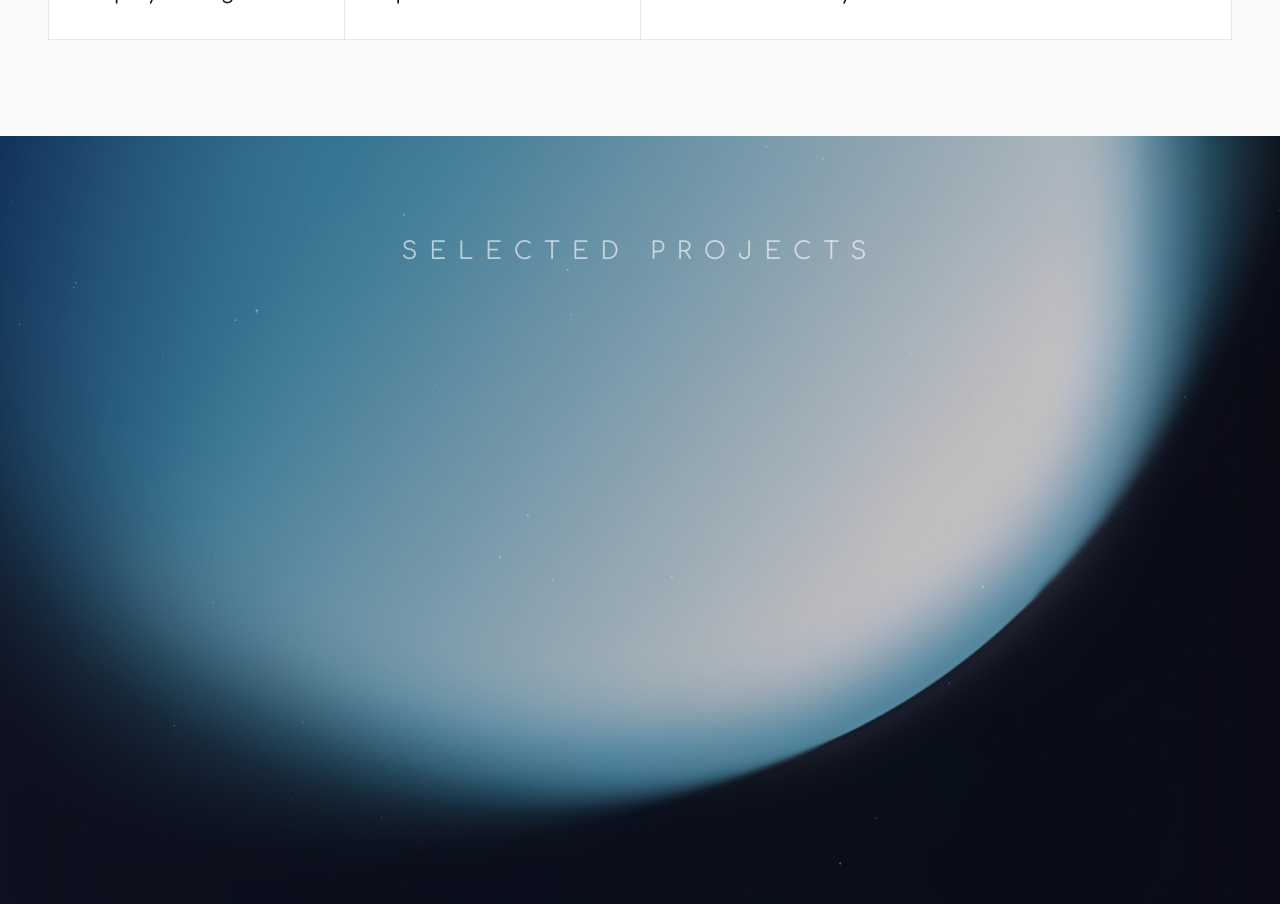
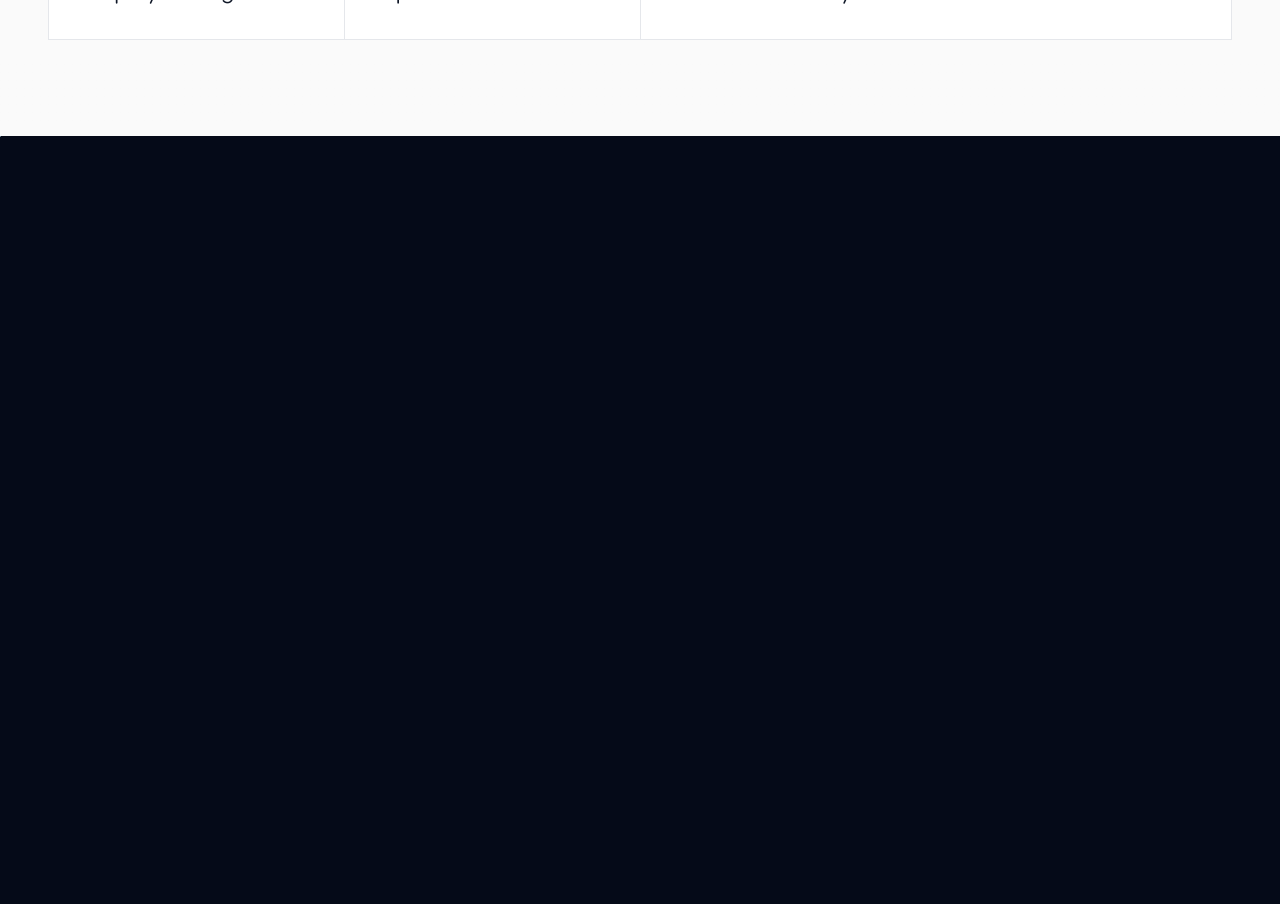
Before and after one commit to Fafarojas/Walame, a Next.js app: page / in a window 1280 px wide. Shown: the part 2160-3064 px from the top of the page. Built offline with nearby package versions, Linux system fonts and the light colour scheme.

Commit message:
bug project setion mobile

```diff
--- a/src/components/ProjectsSection.tsx
+++ b/src/components/ProjectsSection.tsx
@@ -263,7 +263,7 @@ export function ProjectsSection() {
     }, []);
 
     return (
-        <section ref={triggerRef} className="relative bg-[#050a18] text-white">
+        <section ref={triggerRef} className="relative bg-[#050a18] text-white overflow-hidden">
             {/* Background Image Layer */}
             <div
                 className="absolute inset-0 bg-cover bg-center z-0 "
@@ -278,7 +278,7 @@ export function ProjectsSection() {
 
             <div
                 ref={containerRef}
-                className="h-[100svh] w-full overflow-hidden relative flex items-center justify-center [perspective:1000px] [transform-style:preserve-3d] z-10"
+                className="h-[100svh] w-full relative flex items-center justify-center [perspective:1000px] [transform-style:preserve-3d] z-10"
             >
                 {/* Fixed Title / Background Element */}
                 <div className="absolute top-25 w-full text-center z-20 pointer-events-none opacity-60 mix-blend-overlay">
@@ -288,7 +288,7 @@ export function ProjectsSection() {
                 {cases.map((project, index) => (
                     <div
                         key={project.id}
-                        className="project-card absolute w-[85vw] md:w-[600px] h-auto rounded-[10px] bg-white/5 border border-white/10 overflow-hidden will-change-transform shadow-2xl"
+                        className="project-card absolute w-[85vw] md:w-[600px] h-auto rounded-[10px] bg-white/5 border border-white/10 overflow-hidden will-change-transform shadow-2xl [backface-visibility:hidden]"
                     >
                         {/* Background Image */}
                         <img
@@ -300,7 +300,7 @@ export function ProjectsSection() {
                 ))}
 
                 {/* Final "You Could Be Next" Text Card */}
-                <div className="project-card absolute w-full md:w-auto h-auto flex items-center justify-center pointer-events-none will-change-transform z-20">
+                <div className="project-card absolute w-full md:w-auto h-auto flex items-center justify-center pointer-events-none will-change-transform z-20 [backface-visibility:hidden]">
                     <h2 className="text-4xl md:text-7xl font-black text-white text-center uppercase tracking-tighter drop-shadow-[0_0_15px_rgba(255,255,255,0.3)]">
                         You Could<br />Be Next
                     </h2>
```
